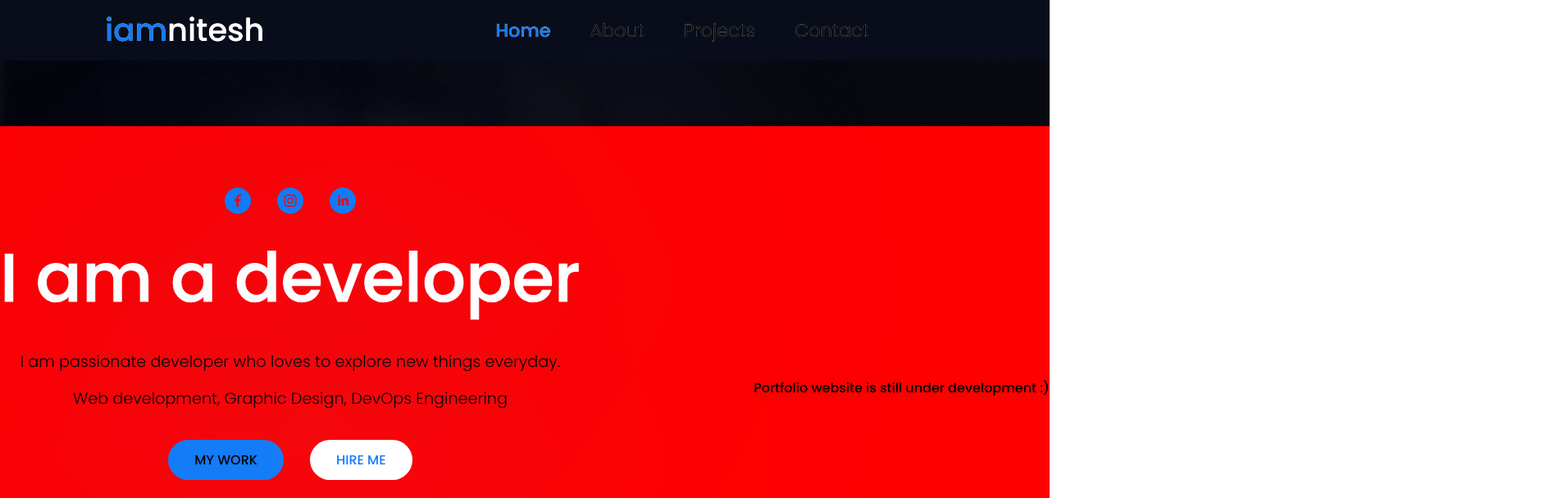
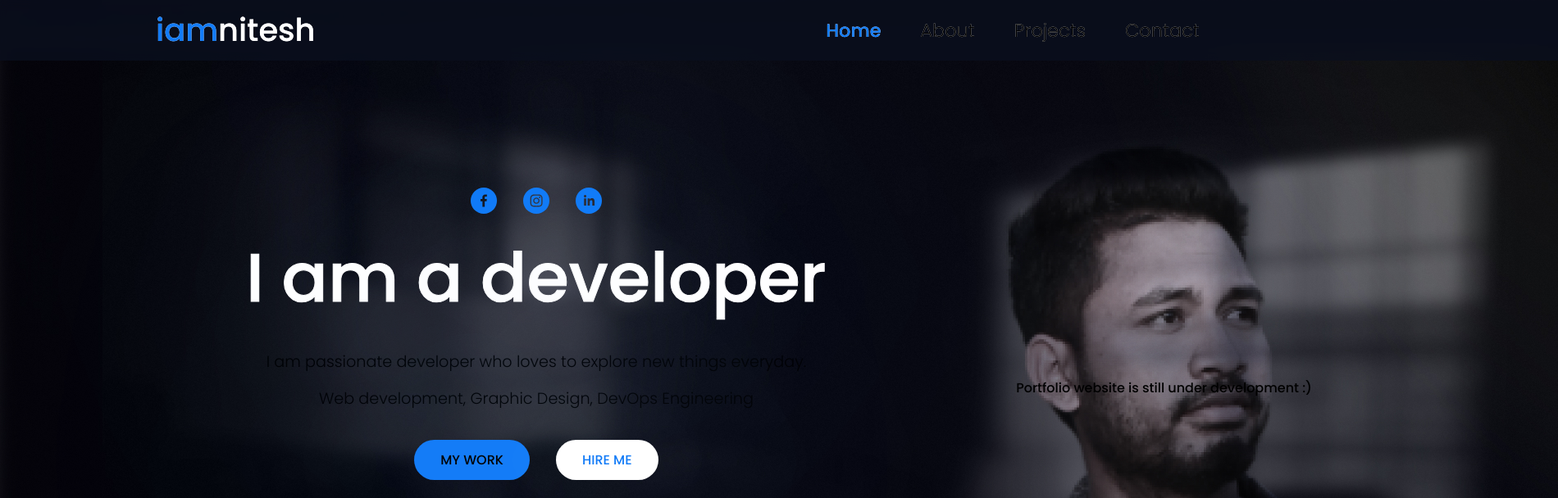
Before and after one commit to niteshswarnakar/my-app, a Next.js app: page / in a window 1280 px wide. Shown: the top 608 px of the page at 82% size, 1900 px wide, since content can reach past the window. Built offline with nearby package versions, Linux system fonts and the light colour scheme.

Commit message:
full width webpage

```diff
--- a/styles/Home.module.css
+++ b/styles/Home.module.css
@@ -4,6 +4,7 @@
 }
 
 .homepage {
+  width: 1900px;
   background-image: url("../assets/nitesh4.jpg");
 }
 
@@ -62,7 +63,7 @@
   width: 100%;
   height: 40rem;
   display: flex;
-  background-color: red;
+  /* background-color: red; */
   justify-content: space-between;
   align-items: center;
   text-align: center;
```
Also changed, not shown: pages/index.js (+7 -9 lines).
